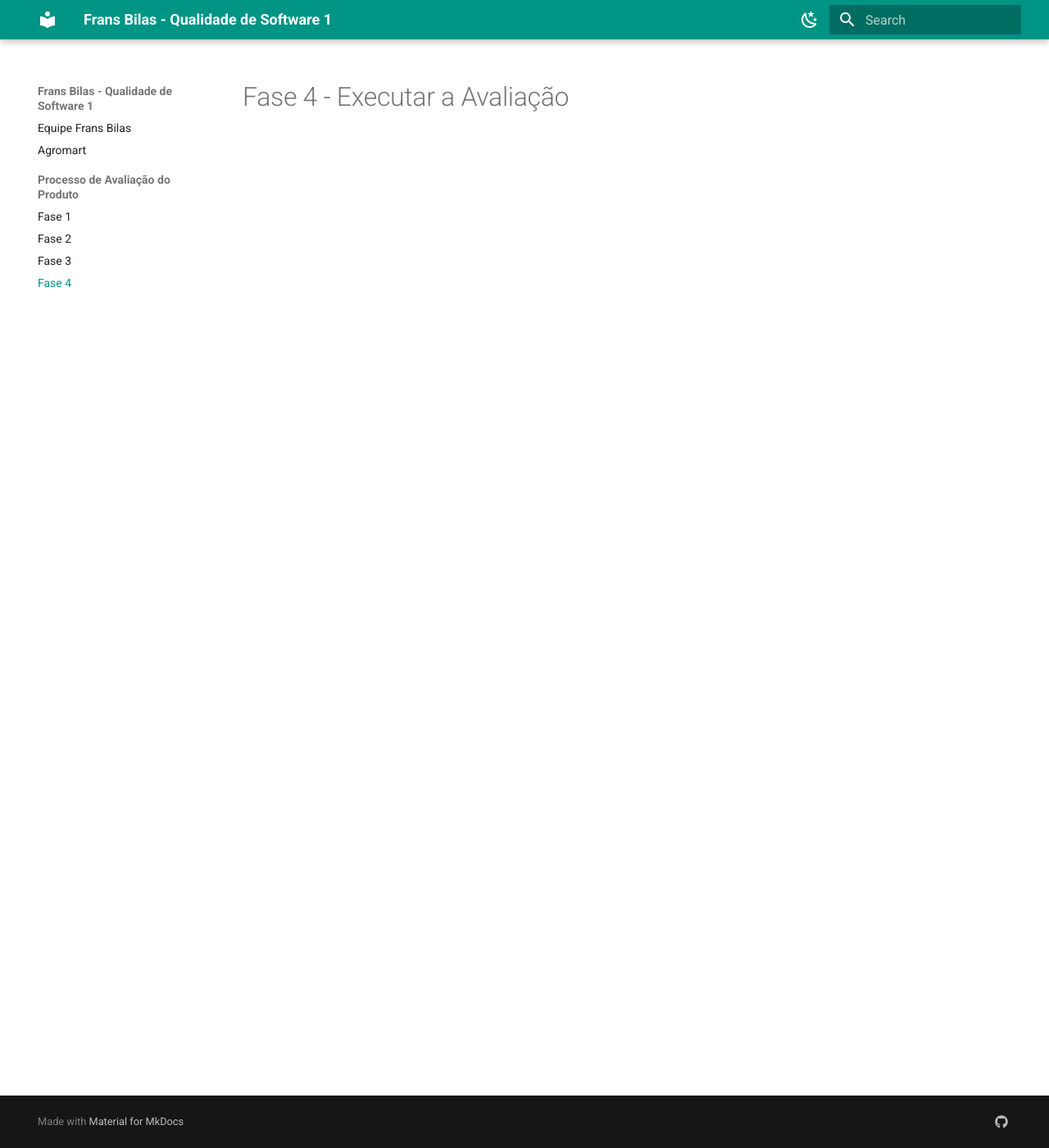
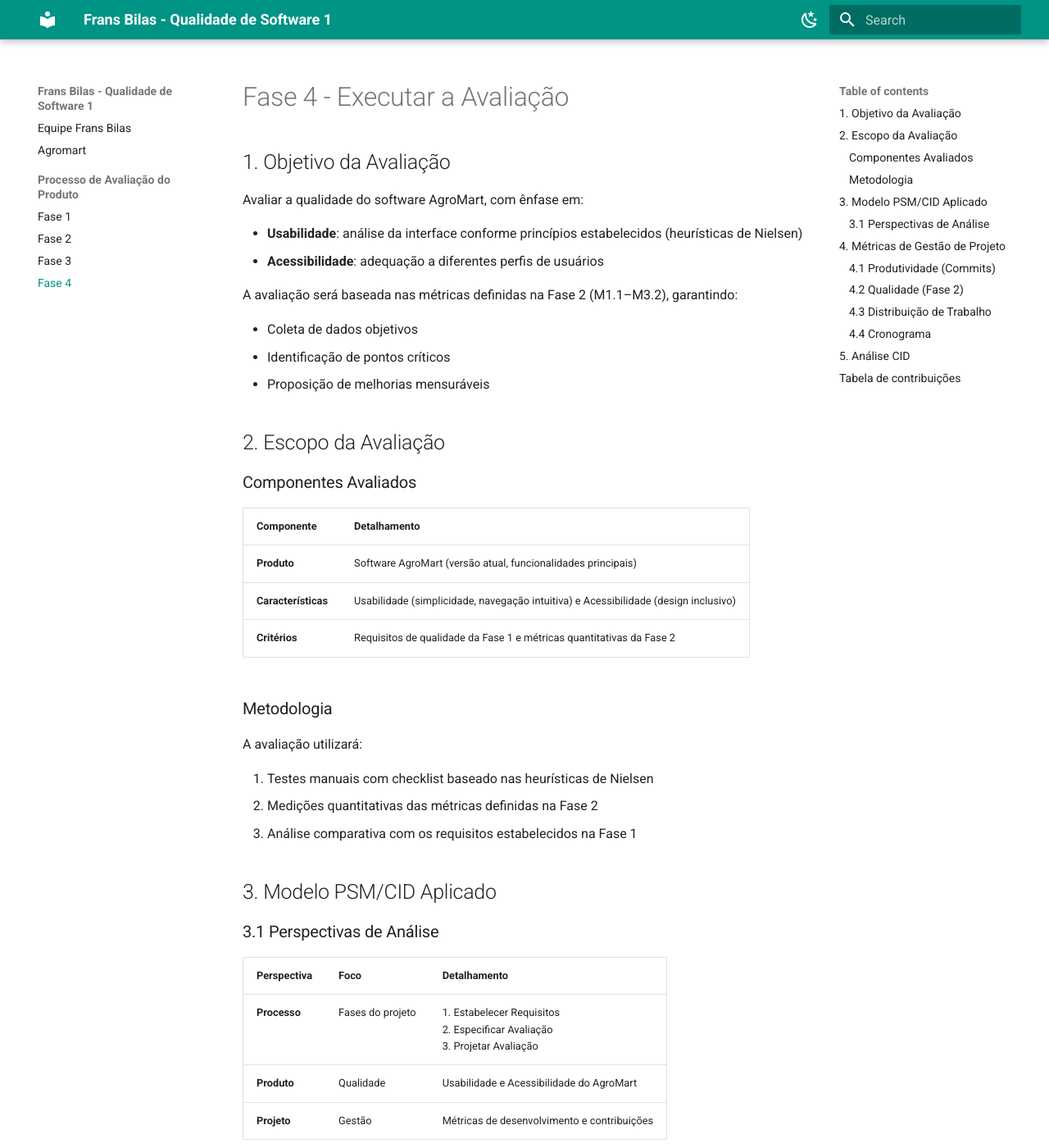
Before and after one commit to FCTE-Qualidade-de-Software-1/2025-1-T01--Frans-Bilas, an MkDocs documentation site: the page built from docs/Fase4/Fase4.md, in a window 1280 px wide and 1400 px high. Shown: the whole window at 82% size. Built offline with MkDocs 1.6.1 and Material for MkDocs 9.7.7, drawn with Linux system fonts in a browser that asks for light colours; some of the changed text lies outside the part shown.

Commit message:
Update Fase4.md

```diff
--- a/docs/Fase4/Fase4.md
+++ b/docs/Fase4/Fase4.md
@@ -1 +1,99 @@
 # Fase 4 - Executar a Avaliação
+
+## 1. Objetivo da Avaliação
+
+Avaliar a qualidade do software AgroMart, com ênfase em:
+
+- **Usabilidade**: análise da interface conforme princípios estabelecidos (heurísticas de Nielsen)
+- **Acessibilidade**: adequação a diferentes perfis de usuários
+
+A avaliação será baseada nas métricas definidas na Fase 2 (M1.1–M3.2), garantindo:
+
+- Coleta de dados objetivos
+- Identificação de pontos críticos
+- Proposição de melhorias mensuráveis
+
+## 2. Escopo da Avaliação
+
+### Componentes Avaliados
+
+| Componente          | Detalhamento                                                                 |
+|---------------------|-----------------------------------------------------------------------------|
+| **Produto**         | Software AgroMart (versão atual, funcionalidades principais)               |
+| **Características** | Usabilidade (simplicidade, navegação intuitiva) e Acessibilidade (design inclusivo) |
+| **Critérios**       | Requisitos de qualidade da Fase 1 e métricas quantitativas da Fase 2       |
+
+
+### Metodologia
+
+A avaliação utilizará:
+
+1. Testes manuais com checklist baseado nas heurísticas de Nielsen
+2. Medições quantitativas das métricas definidas na Fase 2
+3. Análise comparativa com os requisitos estabelecidos na Fase 1
+
+## 3. Modelo PSM/CID Aplicado
+
+### 3.1 Perspectivas de Análise
+
+| Perspectiva | Foco | Detalhamento |
+|------------|------|--------------|
+| **Processo** | Fases do projeto | 1. Estabelecer Requisitos<br>2. Especificar Avaliação<br>3. Projetar Avaliação |
+| **Produto** | Qualidade | Usabilidade e Acessibilidade do AgroMart |
+| **Projeto** | Gestão | Métricas de desenvolvimento e contribuições |
+
+## 4. Métricas de Gestão de Projeto
+
+### 4.1 Produtividade (Commits)
+
+| Equipe        | Commits | ++ (Adições) | -- (Remoções) | Datas de Atividade       |
+|---------------|---------|--------------|---------------|--------------------------|
+| Geral         | 33      | +- 626       | +- 245        | 26/05, 09/06, 23/06, 07/07, 08/07 |
+
+**Análise**: Atividade concentrada em datas específicas (26/05, 09/06, 23/06, 07/07, 08/07).
+
+### 4.2 Qualidade (Fase 2)
+
+| Questão de Qualidade | Métricas Associadas | Valores de Referência |
+|----------------------|---------------------|-----------------------|
+| Q1: Alinhamento às heurísticas | M1.1: Inconsistências<br>M1.2: Heurísticas cobertas<br>M1.3: % melhorias | ~12/versão<br>9 heurísticas<br>80% |
+| Q2: Intuitividade dos fluxos | M2.1: Tempo médio<br>M2.2: Passos críticos<br>M2.3: Dúvidas | 2-3 minutos<br>≤5 passos<br>~5/versão |
+| Q3: Acessibilidade | M3.1: Barreiras linguísticas<br>M3.2: Ajustes visuais | 4-6 ocorrências<br>8/versão |
+
+### 4.3 Distribuição de Trabalho
+
+| Área de Trabalho | Distribuição |
+|------------------|-------------|
+| Documentação Fase 1 | 16% por membro |
+| Documentação Fase 2 | 18% por membro |
+| Documentação Fase 3 | 16% por membro |
+
+### 4.4 Cronograma
+
+| Marco | Data | Status |
+|-------|------|--------|
+| Formação das equipes | 26/03 | Concluído |
+| PC1 (Ponto de Controle 1) | 19/04 | Concluído |
+| EU1/AP1 (Entrega 1) | 21/04 | Concluído |
+| PC2 | 02/06 | Concluído |
+| EU2 | 07/07 | Concluído |
+| PC3 | 07/07 | Concluído |
+
+## 5. Análise CID
+
+| Dimensão | Detalhamento |
+|----------|--------------|
+| **Custo** | 6 membros × horas dedicadas (baseado em commits)<br>Foco em desenvolvimento e documentação |
+| **Investimento** | Tempo em análise de usabilidade/acessibilidade<br>Esforço de padronização |
+| **Duração** | Período: Março-Julho<br>Entregas principais: Abril, Junho, Julho |
+
+## Tabela de contribuições
+
+| Matrícula       | Nome Completo                          | Contribuição (%) |
+|-----------------|----------------------------------------|------------------|
+| 222006534       | Anna Clara Cardoso Evangelista Brandão |       16.6       |
+| 231011220       | Davi Camilo Menezes                    |       16.6       |
+| 221022050       | Larissa de Jesus Vieira                |       16.6       |
+| 221008356       | Maria Eduarda Vieira Monteiro          |       16.6       |
+| 221022417       | Paulo Henrique Melo de Souza           |       16.6       |
+| 221031238       | Victor Augusto de Sousa Câmara         |       16.6       |
```
